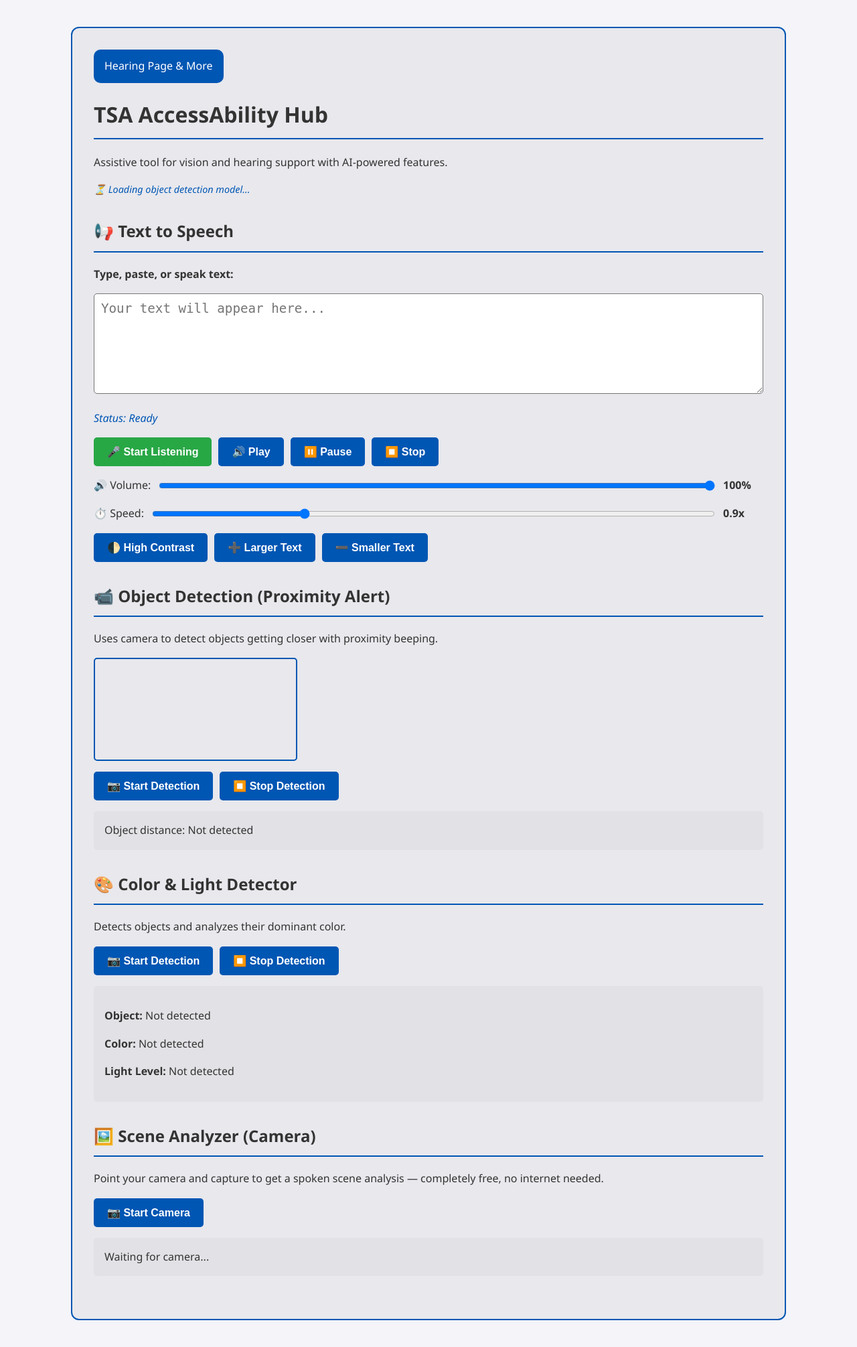
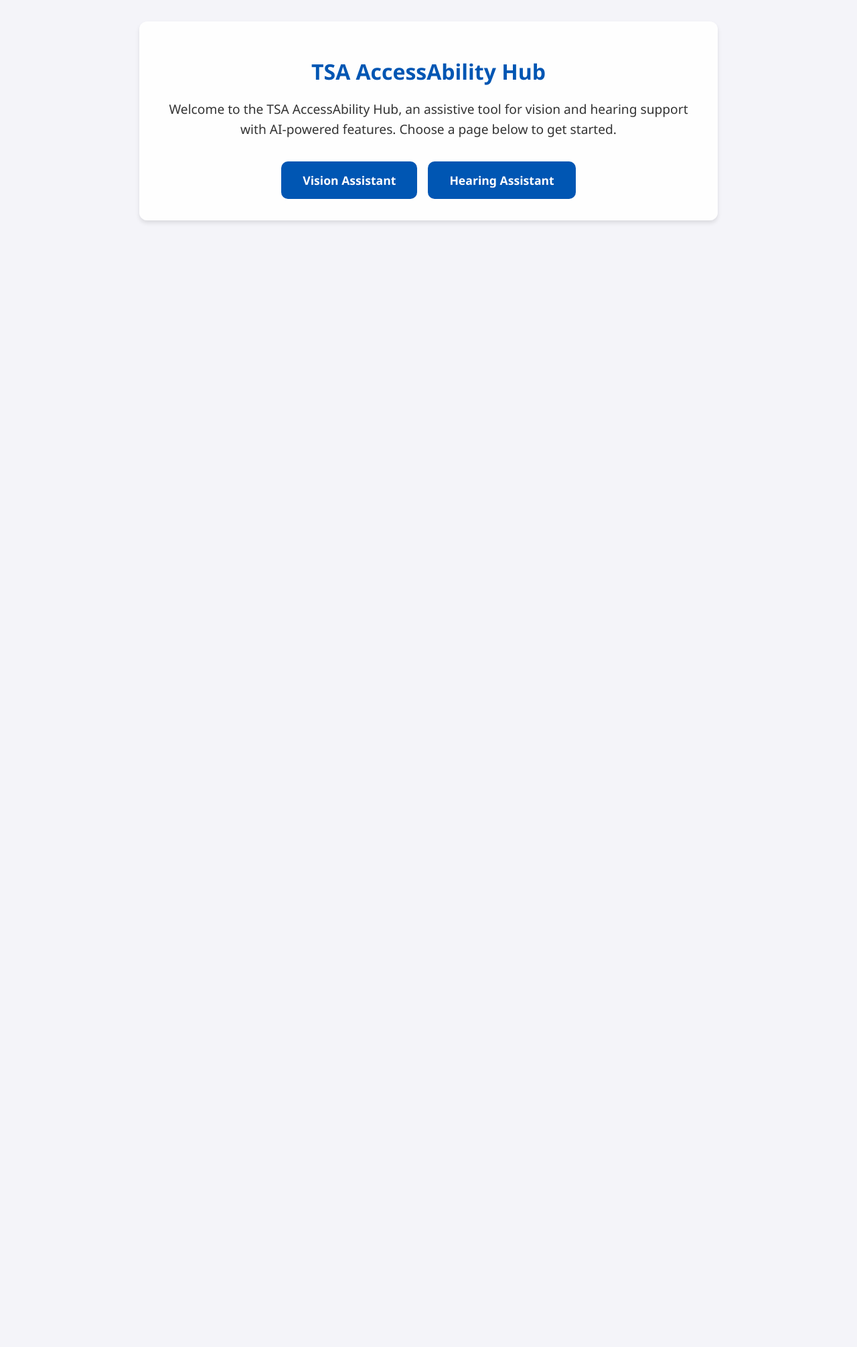
Before and after one commit to Amrutha-2028/ClearPath, a Flask app: page / in a window 1280 px wide. Shown: the whole page at 67% size. After the commit the page ends 333 px from the top, so only its background shows below. Run offline with Flask 3, Linux system fonts and the light colour scheme; a map, chart or similar area stays blank; some libraries are stand-ins or nearby versions.

Commit message:
made it work locally

```diff
--- a/app.py
+++ b/app.py
@@ -1,20 +1,28 @@
 from flask import Flask, render_template
 import os
+import shutil
 
 app = Flask(__name__)
 
 @app.route('/')
 def index():
+    return render_template('index.html')
+
+@app.route('/vision.html')
+def vision():
     return render_template('vision.html')
 
-@app.route('/hearing')
+@app.route('/hearing.html')
 def hearing():
     return render_template('hearing.html')
 
 if __name__ == '__main__':
     os.makedirs('templates', exist_ok=True)
 
-    import shutil
+    if os.path.exists('index.html'):
+        shutil.copy('index.html', 'templates/index.html')
+        print("✓ Copied index.html → templates/index.html")
+
     if os.path.exists('vision.html'):
         shutil.copy('vision.html', 'templates/vision.html')
         print("✓ Copied vision.html → templates/vision.html")
--- a/hearing.html
+++ b/hearing.html
@@ -203,7 +203,7 @@
 <body>
     <div class="container">
         <div class="top-nav">
-            <a href="vision.html" class="nav-button">Vision Page & More</a>
+            <a href="/vision.html" class="nav-button">Vision Page & More</a>
         </div>
         <h1>TSA AccessAbility Hub</h1>
         <p class="intro">
--- /dev/null
+++ b/index.html
@@ -0,0 +1,66 @@
+<!DOCTYPE html>
+<html lang="en">
+<head>
+    <meta charset="UTF-8">
+    <meta name="viewport" content="width=device-width, initial-scale=1.0">
+    <title>TSA AccessAbility Hub</title>
+    <style>
+        body {
+            font-family: 'Segoe UI', Tahoma, Geneva, Verdana, sans-serif;
+            background-color: #f4f4f9;
+            color: #333;
+            text-align: center;
+            padding: 2rem;
+            margin: 0;
+        }
+        .container {
+            max-width: 800px;
+            margin: auto;
+            background: rgba(255,255,255,0.9);
+            padding: 2rem;
+            border-radius: 12px;
+            box-shadow: 0 4px 6px rgba(0,0,0,0.1);
+        }
+        h1 {
+            color: #0056b3;
+            margin-bottom: 1rem;
+        }
+        p {
+            font-size: 1.2rem;
+            line-height: 1.6;
+            margin-bottom: 2rem;
+        }
+        .nav-links {
+            display: flex;
+            justify-content: center;
+            gap: 1rem;
+            flex-wrap: wrap;
+        }
+        .nav-button {
+            text-decoration: none;
+            background-color: #0056b3;
+            color: #fff;
+            padding: 1rem 2rem;
+            border-radius: 10px;
+            display: inline-block;
+            transition: transform 0.1s ease;
+            font-size: 1.1rem;
+            font-weight: bold;
+        }
+        .nav-button:hover {
+            transform: translateY(-2px);
+            filter: brightness(1.1);
+        }
+    </style>
+</head>
+<body>
+    <div class="container">
+        <h1>TSA AccessAbility Hub</h1>
+        <p>Welcome to the TSA AccessAbility Hub, an assistive tool for vision and hearing support with AI-powered features. Choose a page below to get started.</p>
+        <div class="nav-links">
+            <a href="/vision.html" class="nav-button">Vision Assistant</a>
+            <a href="/hearing.html" class="nav-button">Hearing Assistant</a>
+        </div>
+    </div>
+</body>
+</html>
--- a/templates/hearing.html
+++ b/templates/hearing.html
@@ -203,7 +203,7 @@
 <body>
     <div class="container">
         <div class="top-nav">
-            <a href="/" class="nav-button">Vision Page & More</a>
+            <a href="/vision.html" class="nav-button">Vision Page & More</a>
         </div>
         <h1>TSA AccessAbility Hub</h1>
         <p class="intro">
--- /dev/null
+++ b/templates/index.html
@@ -0,0 +1,66 @@
+<!DOCTYPE html>
+<html lang="en">
+<head>
+    <meta charset="UTF-8">
+    <meta name="viewport" content="width=device-width, initial-scale=1.0">
+    <title>TSA AccessAbility Hub</title>
+    <style>
+        body {
+            font-family: 'Segoe UI', Tahoma, Geneva, Verdana, sans-serif;
+            background-color: #f4f4f9;
+            color: #333;
+            text-align: center;
+            padding: 2rem;
+            margin: 0;
+        }
+        .container {
+            max-width: 800px;
+            margin: auto;
+            background: rgba(255,255,255,0.9);
+            padding: 2rem;
+            border-radius: 12px;
+            box-shadow: 0 4px 6px rgba(0,0,0,0.1);
+        }
+        h1 {
+            color: #0056b3;
+            margin-bottom: 1rem;
+        }
+        p {
+            font-size: 1.2rem;
+            line-height: 1.6;
+            margin-bottom: 2rem;
+        }
+        .nav-links {
+            display: flex;
+            justify-content: center;
+            gap: 1rem;
+            flex-wrap: wrap;
+        }
+        .nav-button {
+            text-decoration: none;
+            background-color: #0056b3;
+            color: #fff;
+            padding: 1rem 2rem;
+            border-radius: 10px;
+            display: inline-block;
+            transition: transform 0.1s ease;
+            font-size: 1.1rem;
+            font-weight: bold;
+        }
+        .nav-button:hover {
+            transform: translateY(-2px);
+            filter: brightness(1.1);
+        }
+    </style>
+</head>
+<body>
+    <div class="container">
+        <h1>TSA AccessAbility Hub</h1>
+        <p>Welcome to the TSA AccessAbility Hub, an assistive tool for vision and hearing support with AI-powered features. Choose a page below to get started.</p>
+        <div class="nav-links">
+            <a href="/vision.html" class="nav-button">Vision Assistant</a>
+            <a href="/hearing.html" class="nav-button">Hearing Assistant</a>
+        </div>
+    </div>
+</body>
+</html>
--- a/templates/vision.html
+++ b/templates/vision.html
@@ -97,7 +97,7 @@
 <body>
 <div class="container" role="main">
     <div class="top-nav">
-        <a href="/hearing" class="nav-button">Hearing Page & More</a>
+        <a href="/hearing.html" class="nav-button">Hearing Page & More</a>
      </div>
 
     <h1>TSA AccessAbility Hub</h1>
@@ -129,6 +129,7 @@
         <div class="controls">
             <button onclick="toggleContrast()">🌓 High Contrast</button>
             <button onclick="changeSize(2)">➕ Larger Text</button>
+            <button onclick="changeSize(-2)">➖ Smaller Text</button>
         </div>
     </section>
 
@@ -175,6 +176,7 @@
         <div class="controls">
             <button id="start-describer-btn" onclick="startDescriberCamera()">📷 Start Camera</button>
             <button id="capture-describe-btn" onclick="captureAndDescribe()" style="display:none;">📸 Capture & Describe</button>
+            <button id="pause-describe-btn" onclick="pauseSpeak()" style="display:none;">⏸️ Pause Description</button>
             <button id="stop-describer-btn" onclick="stopDescriberCamera()" style="display:none;">⏹️ Stop Camera</button>
         </div>
         <div id="image-description">Waiting for camera...</div>
@@ -324,6 +326,7 @@
     document.getElementById('image-description').textContent = 'Waiting for camera...';
     document.getElementById('start-describer-btn').style.display = 'inline-block';
     document.getElementById('capture-describe-btn').style.display = 'none';
+    document.getElementById('pause-describe-btn').style.display = 'none';
     document.getElementById('stop-describer-btn').style.display = 'none';
 }
 
@@ -478,6 +481,7 @@
         await vid.play();
         document.getElementById('start-describer-btn').style.display = 'none';
         document.getElementById('capture-describe-btn').style.display = 'inline-block';
+        document.getElementById('pause-describe-btn').style.display = 'inline-block';
         document.getElementById('stop-describer-btn').style.display = 'inline-block';
         document.getElementById('image-description').textContent = 'Camera ready! Click Capture & Describe.';
     } catch(err) { alert('Camera error: ' + err.message); }
@@ -610,6 +614,7 @@
     document.getElementById('describer-video').style.display = 'none';
     document.getElementById('start-describer-btn').style.display = 'inline-block';
     document.getElementById('capture-describe-btn').style.display = 'none';
+    document.getElementById('pause-describe-btn').style.display = 'none';
     document.getElementById('stop-describer-btn').style.display = 'none';
     document.getElementById('image-description').textContent = 'Waiting for camera...';
 }
--- a/vision.html
+++ b/vision.html
@@ -97,7 +97,7 @@
 <body>
 <div class="container" role="main">
     <div class="top-nav">
-        <a href="hearing.html" class="nav-button">Hearing Page & More</a>
+        <a href="/hearing.html" class="nav-button">Hearing Page & More</a>
      </div>
 
     <h1>TSA AccessAbility Hub</h1>
```
